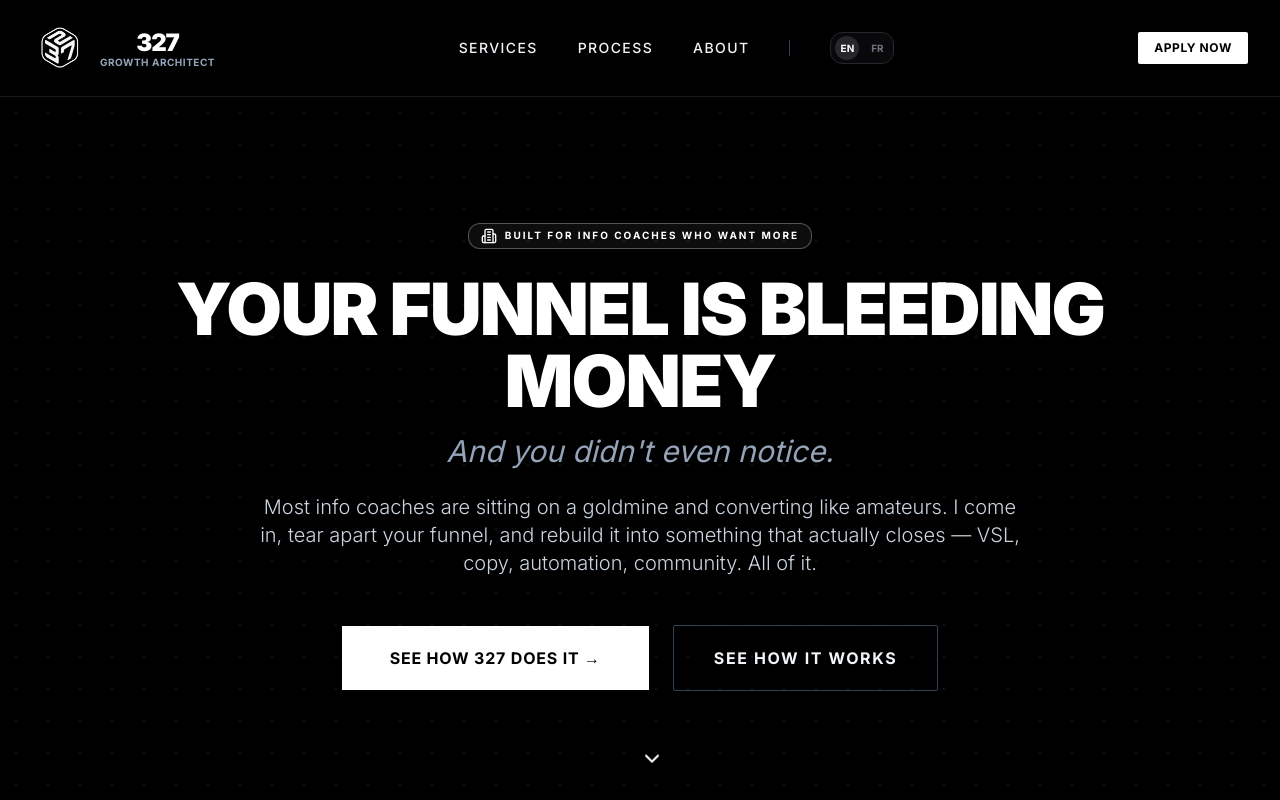
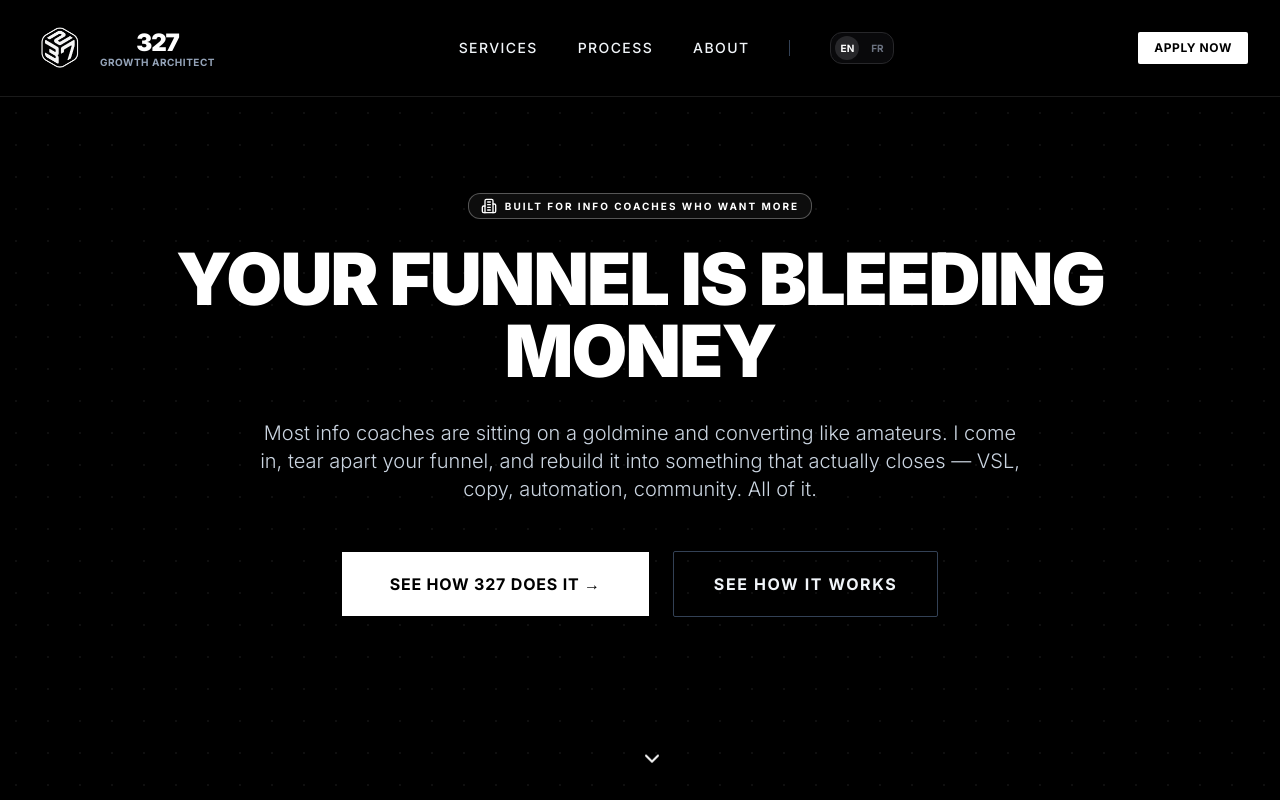
Before and after one commit to S3277/327-GA, a React (Vite) app: page / in a window 1280 px wide. Both pictures are taken after a click on the element "SEE HOW 327 DOES IT →". Shown: the top 800 px of the page. Built offline with nearby package versions, Linux system fonts and the light colour scheme.

Commit message:
Remove accent, adjust content layout

```diff
--- a/src/components/sections/Hero.tsx
+++ b/src/components/sections/Hero.tsx
@@ -26,7 +26,7 @@ const Hero: React.FC = () => {
   };
 
   return (
-    <section className='relative min-h-[90vh] flex items-center justify-center overflow-hidden border-b border-primary/5'>
+    <section className='relative min-h-[90vh] flex items-start justify-center overflow-hidden border-b border-primary/5 pt-24'>
       <div
         className='absolute inset-0 z-0 opacity-20 pointer-events-none'
         aria-hidden='true'
@@ -45,13 +45,9 @@ const Hero: React.FC = () => {
           </span>
         </div>
 
-        <h1 className='text-4xl sm:text-5xl md:text-6xl lg:text-7xl font-black mb-4 animate-slide-up uppercase tracking-tight leading-tight text-white'>
+        <h1 className='text-4xl sm:text-5xl md:text-6xl lg:text-7xl font-black mb-8 animate-slide-up uppercase tracking-tight leading-tight text-white'>
           {t.hero.title}
         </h1>
-
-        <p className='text-xl sm:text-2xl md:text-3xl text-slate-400 mb-6 italic animate-slide-up'>
-          {t.hero.subtitle}
-        </p>
 
         <p className='max-w-3xl mx-auto text-base sm:text-lg md:text-xl text-slate-300 font-light mb-12 leading-relaxed animate-slide-up'>
           {t.hero.description}
```
